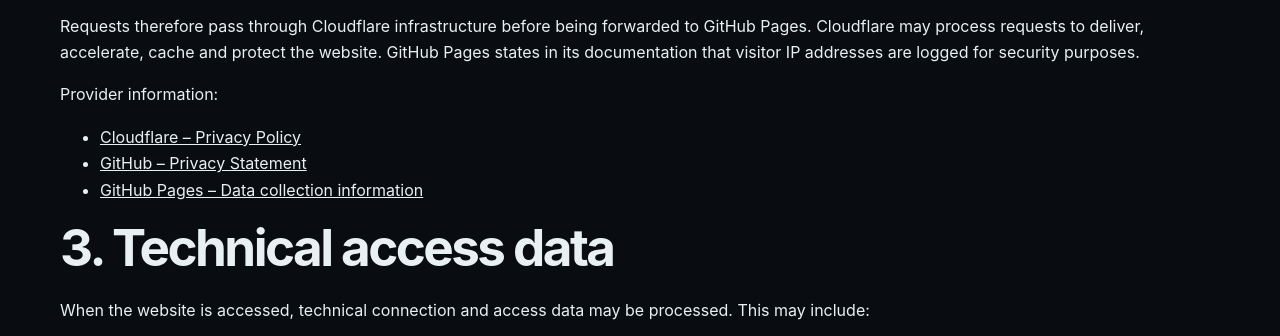
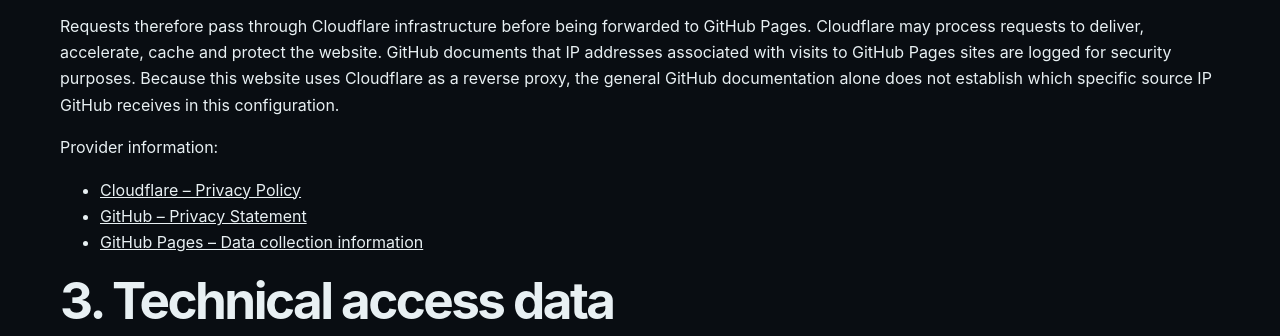
Before and after one commit to meltymon/meltymon.github.io, an Astro site: page /en/privacy in a window 1280 px wide. Shown: the part 755-1091 px from the top of the page. Built offline with nearby package versions, Linux system fonts and the light colour scheme; Astro itself is replaced by a stand-in of ours.

Commit message:
Clarify IP logging behind Cloudflare proxy

```diff
--- a/src/pages/en/privacy.astro
+++ b/src/pages/en/privacy.astro
@@ -22,7 +22,7 @@ const content = {
 
     <h2>2. Hosting and delivery</h2>
     <p>This website is built as a static Astro site and hosted using GitHub Pages. The domain is routed through Cloudflare; the website's DNS record uses the Cloudflare proxy (orange-cloud status).</p>
-    <p>Requests therefore pass through Cloudflare infrastructure before being forwarded to GitHub Pages. Cloudflare may process requests to deliver, accelerate, cache and protect the website. GitHub Pages states in its documentation that visitor IP addresses are logged for security purposes.</p>
+    <p>Requests therefore pass through Cloudflare infrastructure before being forwarded to GitHub Pages. Cloudflare may process requests to deliver, accelerate, cache and protect the website. GitHub documents that IP addresses associated with visits to GitHub Pages sites are logged for security purposes. Because this website uses Cloudflare as a reverse proxy, the general GitHub documentation alone does not establish which specific source IP GitHub receives in this configuration.</p>
     <p>Provider information:</p>
     <ul>
       <li><a href="https://www.cloudflare.com/privacypolicy/" target="_blank" rel="noopener noreferrer">Cloudflare – Privacy Policy</a></li>
```
